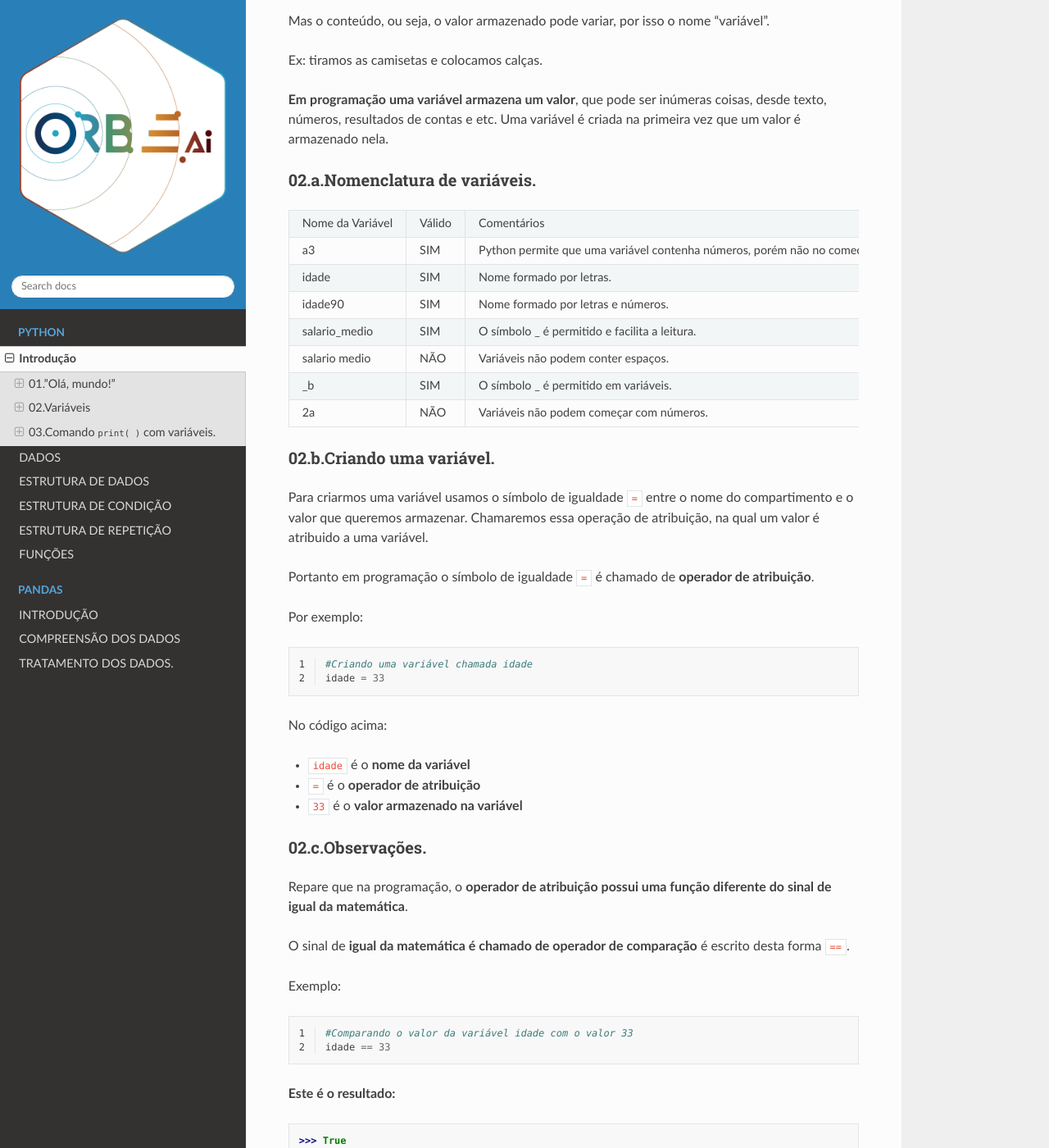
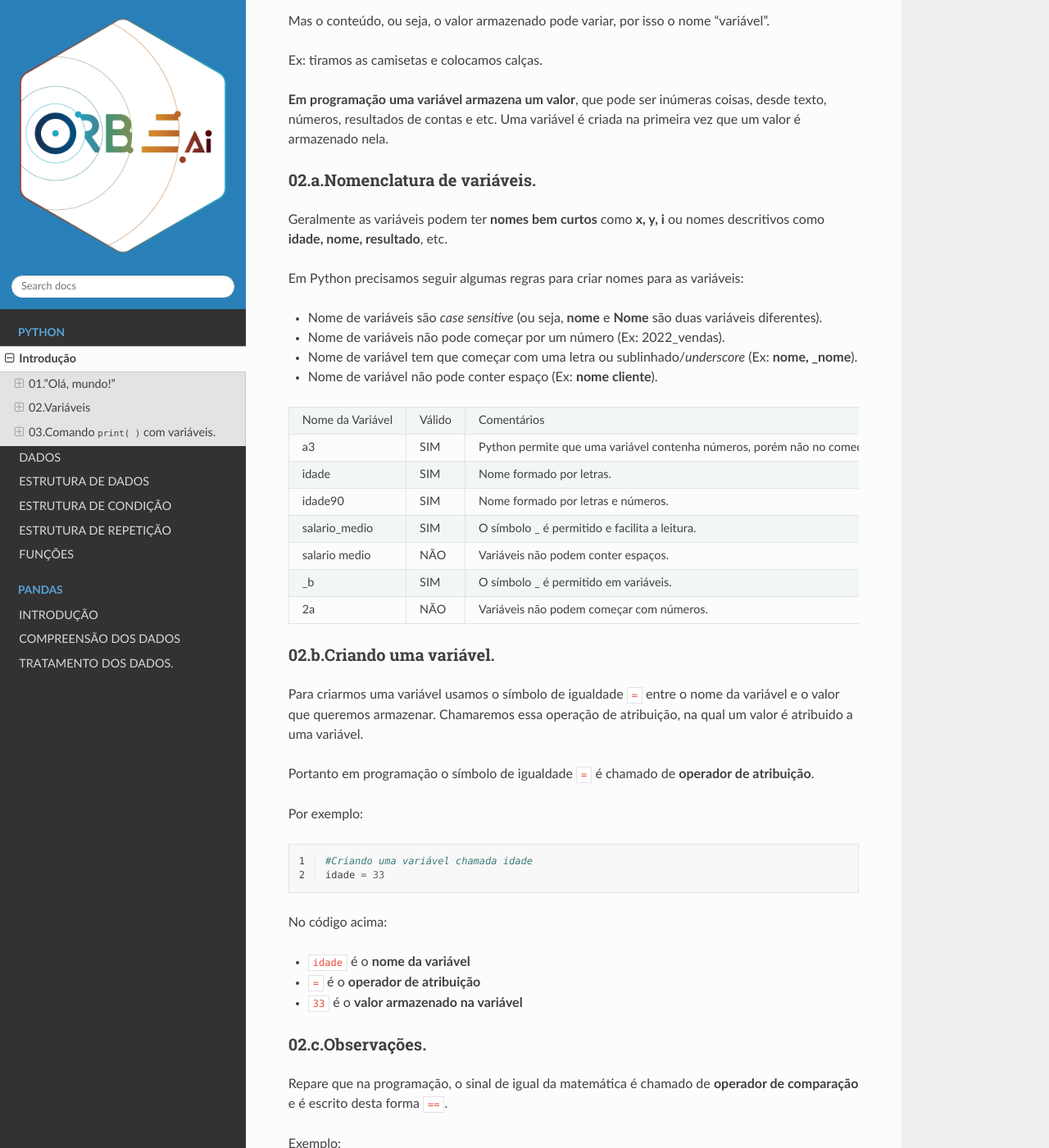
Before and after one commit to rafael-orbe-ai/SANDBOX_RTD_RAFA, a Sphinx documentation site: the page built from docs/python_introducao.rst, in a window 1280 px wide and 1400 px high, scrolled down 1014 px. Shown: the whole window at 82% size. Built offline with Sphinx 7.4.7 and the Read the Docs theme 2.0.0, drawn with Linux system fonts in a browser that asks for light colours; pages that are not in the unit, such as notebooks, are missing from menus; some of the changed text lies outside the part shown.

Commit message:
Update python_introducao.rst

```diff
--- a/docs/python_introducao.rst
+++ b/docs/python_introducao.rst
@@ -55,6 +55,15 @@ Uma variável é criada na primeira vez que um valor é armazenado nela.
 02.a.Nomenclatura de variáveis.
 ----------------
 
+Geralmente as variáveis podem ter **nomes bem curtos** como **x, y, i** ou nomes descritivos como **idade, nome, resultado**, etc.
+
+Em Python precisamos seguir algumas regras para criar nomes para as variáveis:
+
+- Nome de variáveis são *case sensitive* (ou seja, **nome** e **Nome** são duas variáveis diferentes).
+- Nome de variáveis não pode começar por um número (Ex: 2022_vendas).
+- Nome de variável tem que começar com uma letra ou sublinhado/*underscore* (Ex: **nome, _nome**).
+- Nome de variável não pode conter espaço (Ex: **nome cliente**).
+
 +------------------+--------+------------------------------------------------------------------------+
 | Nome da Variável | Válido |                               Comentários                              |
 +------------------+--------+------------------------------------------------------------------------+
@@ -78,7 +87,7 @@ Uma variável é criada na primeira vez que um valor é armazenado nela.
 02.b.Criando uma variável.
 ----------------
 
-Para criarmos uma variável usamos o símbolo de igualdade ``=`` entre o nome do compartimento e o valor que queremos armazenar. Chamaremos essa operação de atribuição, na qual um valor é atribuido a uma variável.
+Para criarmos uma variável usamos o símbolo de igualdade ``=`` entre o nome da variável e o valor que queremos armazenar. Chamaremos essa operação de atribuição, na qual um valor é atribuido a uma variável.
 
 Portanto em programação o símbolo de igualdade ``=`` é chamado de **operador de atribuição**.
 
@@ -101,9 +110,7 @@ No código acima:
 02.c.Observações.
 ----------------
 
-Repare que na programação, o **operador de atribuição possui uma função diferente do sinal de igual da matemática**.
-
-O sinal de **igual da matemática é chamado de operador de comparação** é escrito desta forma ``==``.
+Repare que na programação, o sinal de igual da matemática é chamado de **operador de comparação** e é escrito desta forma ``==``.
 
 Exemplo:
 
@@ -184,7 +191,9 @@ Escolhemos usar variáveis para mostrar uma grande diferença entre resolver um
 
 **A diferença está na clareza da representação do nosso problema**.
 
-Portanto sempre escreva seus programas de forma a que seus códigos sejam limpos, organizados e minuciosos. Caso ainda não tenha ficado claro, pense no seguinte programa para calcular o aumento de salário:
+Portanto sempre escreva seus programas de forma a que seus códigos sejam limpos, organizados e minuciosos.
+
+Caso ainda não tenha ficado claro, pense no seguinte programa para calcular o aumento de salário:
 
 .. code-block:: python
    :linenos:
```
Also changed, not shown: other parts of docs/python_introducao.rst (+2 -2 lines).
